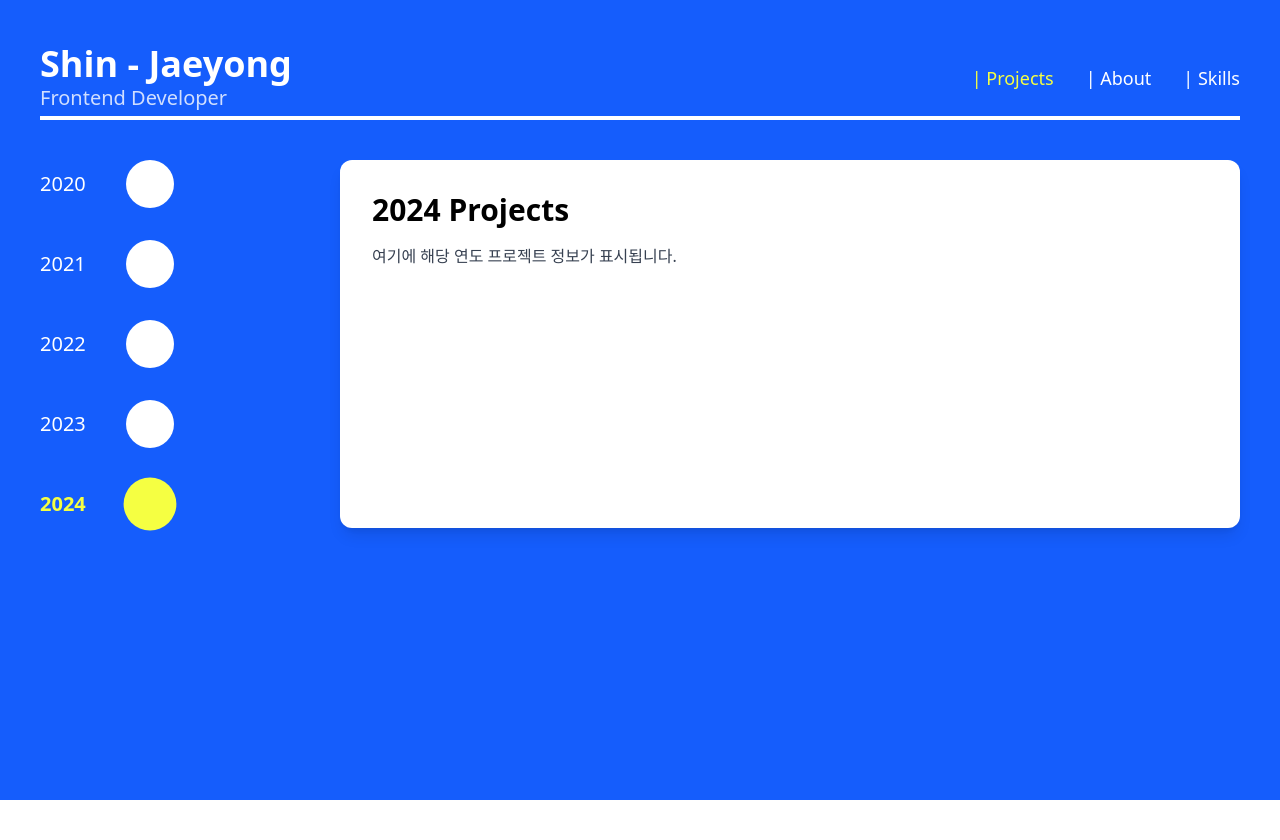
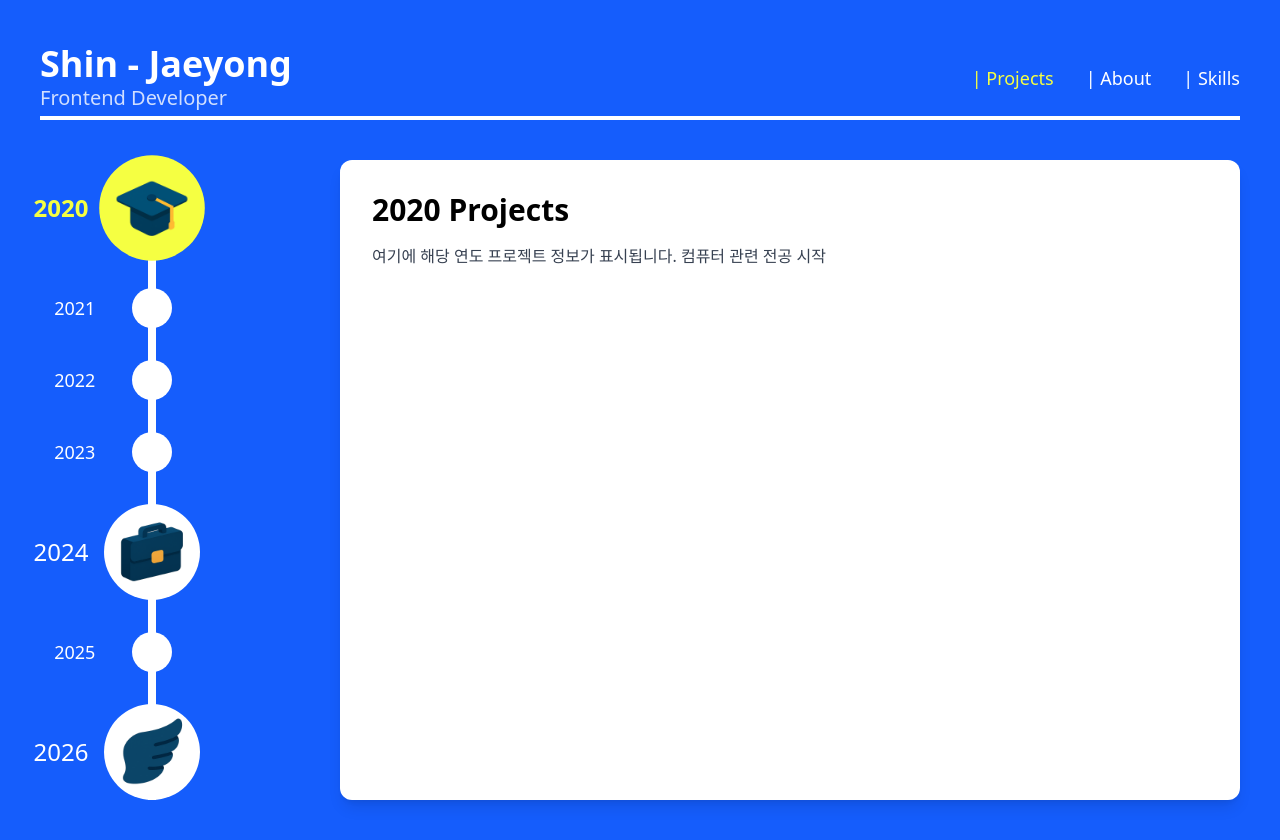
Before and after one commit to FoggyCaligo/Portfolio, a Vue app: page / in a window 1280 px wide. Before the commit the page ends 800 px from the top, so only its background shows below. Built offline with nearby package versions, Linux system fonts and the light colour scheme.

Commit message:
add - TimeLine.vue PC ver

```diff
--- a/package.json
+++ b/package.json
@@ -9,6 +9,7 @@
     "preview": "vite preview"
   },
   "dependencies": {
+    "dayjs": "^1.11.19",
     "vue": "^3.5.24",
     "vue-router": "^4.6.3"
   },
--- /dev/null
+++ b/src/components/TimeLine.vue
@@ -0,0 +1,46 @@
+<script setup lang="ts">
+  import type { TimelineItem } from '../data/timeline'
+
+  defineProps<{
+    items: TimelineItem[]
+    selectedItem: TimelineItem | null
+  }>()
+
+  const emit = defineEmits<{
+    (e: 'select', item: TimelineItem): void
+  }>()
+
+  const classMainWrapper = "relative w-24 h-full flex flex-col ml-16 mr-2 gap-8 box-border items-center";
+  const classCenterLine = "absolute top-0 w-0 h-full  border-4 border-white left-1/2 -translate-x-1/2";
+  const classItem = 'relative flex flex-row justify-center items-center w-full h-full z-10 cursor-pointer';
+  const classCircleBase = 'rounded-full transition-transform transition-colors duration-300 ease-out flex';
+  const classCircleBig = "w-24 h-24";
+  const classCircleSmall = "w-10 h-10";
+  const classSelected = "bg-yellow scale-110";
+  const classUnSelected = "bg-white";
+
+
+  </script>
+
+  <template>
+    <div :class="classMainWrapper">
+      <div :class="classCenterLine"/>
+      <div v-for="item in items" :key="item.year" :class="classItem" @click="emit('select', item)">
+        <div :class="[
+          'absolute -translate-x-full pr-6 whitespace-nowrap transition-transform transition-colors duration-300 ease-out',
+          item?.year === selectedItem?.year ? 'text-yellow font-bold' : 'text-white',
+          item.icon ? 'text-2xl' : 'text-lg'
+        ]">
+          {{ item.year }}
+        </div>
+        <div
+            :class="[
+              classCircleBase,
+              item.icon ? classCircleBig : classCircleSmall,
+              item?.year === selectedItem?.year ? classSelected : classUnSelected
+            ]">
+          <img v-if="item.icon" :src="item.icon" />
+        </div>
+      </div>
+    </div>
+  </template>
--- a/src/components/TimeLineItem.vue
+++ /dev/null
@@ -1,49 +0,0 @@
-<script setup lang="ts">
-    const props = defineProps<{
-      label: string | number
-      active: boolean
-      icon : string
-    }>()
-
-
-
-    const baseCircleClass = "w-12 h-12 rounded-full border-none flex items-center justify-center transition-all"
-
-    const bigSizeClass=" w-32 h-32"
-    const smallSizeClass = " w-12 h-12"
-
-    const onSelectedClass = " bg-yellow border-yellow scale-110"
-    const onNormalClass = " bg-white border-white scale-100"
-
-
-    const getMenuClass = () => {
-        return props.icon
-            ? baseCircleClass + bigSizeClass + (props.active ? onSelectedClass : onNormalClass)
-            : baseCircleClass + smallSizeClass + (props.active ? onSelectedClass : onNormalClass)
-    }
-
-    const emit = defineEmits(['click'])
-
-
-    </script>
-
-    <template>
-      <div
-        class="flex justify-center items-center gap-10 cursor-pointer select-none"
-        @click="emit('click')"
-      >
-        <!-- Label text -->
-        <span
-            class="text-white text-xl transition-all"
-            :class="props.active ? 'text-yellow font-bold' : 'text-white'"
-        >
-          {{ props.label }}
-        </span>
-        <!-- Circle -->
-        <div :class="getMenuClass()">
-            <img :src="props.icon" v-if="props.icon" alt="icon" class="w-16 h-16"/>
-        </div>
-
-
-      </div>
-    </template>
--- /dev/null
+++ b/src/data/timeline.ts
@@ -0,0 +1,47 @@
+export interface TimelineItem {
+  year: number
+  icon?: string
+  title: string
+  description: string
+}
+
+export const timelineData: TimelineItem[] = [
+  {
+    year: 2020,
+    icon: '/src/assets/icons/icon_univ.png',
+    title: '대학교 입학',
+    description: '컴퓨터 관련 전공 시작'
+  },
+  {
+    year: 2021,
+    title: '',
+    description: ''
+  },
+  {
+    year: 2022,
+    title: '',
+    description: ''
+  },
+  {
+    year: 2023,
+    title: '',
+    description: ''
+  },
+  {
+    year: 2024,
+    icon: '/src/assets/icons/icon_suitcase.png',
+    title: '실무 경험',
+    description: '프론트엔드 실무 시작'
+  },
+  {
+    year: 2025,
+    title: '',
+    description: ''
+  },
+  {
+    year: 2026,
+    icon: '/src/assets/icons/icon_wing.png',
+    title: '다음 도약',
+    description: '확장 예정'
+  }
+]
--- a/src/pages/ProjectsPage.vue
+++ b/src/pages/ProjectsPage.vue
@@ -1,44 +1,37 @@
 <script setup lang="ts">
-    import { ref } from 'vue'
+  import dayjs from 'dayjs'
+  import { ref } from 'vue'
+  import { timelineData } from '../data/timeline'
+  import TimeLine from '../components/TimeLine.vue'
 
-    import TimeLineItem from '../components/TimeLineItem.vue'
+  const selectedItem = ref<TimeLineItem | null>(timelineData[0])
 
-    const years = [2020, 2021, 2022, 2023, 2024]
-    const selectedYear = ref(2024) // 기본 선택 연도
+  const handleSelect = (item : TimeLineItem) => {
+    selectedItem.value = item
+  }
 
-
-    const icons = {
-        2020 :  "~/assets/icons/icon_univ.png",
-    }
-
-    const selectYear = (year: number) => {
-        selectedYear.value = year
-    }
 </script>
 
 <template>
-    <div class="flex justify-between w-full h-full pt-10">
 
-    <!-- LEFT TIMELINE -->
-    <div class="w-fit flex flex-col gap-8">
-      <TimeLineItem
-        v-for="year in years"
-        :key="year"
-        :label="year"
-        :active="selectedYear === year"
-        @click="selectYear(year)"
+  <div class="flex justify-between w-full h-full pt-10">
+
+    <div class="w-fit flex flex-col ">
+      <TimeLine
+        :items="timelineData"
+        :selectedItem="selectedItem"
+        @select="handleSelect"
       />
-
     </div>
 
-    <!-- RIGHT CONTENT -->
     <div class="w-3/4 p-8 bg-white rounded-xl shadow-lg">
       <h2 class="text-3xl font-bold mb-4">
-        {{ selectedYear }} Projects
+        {{ selectedItem?.year }} Projects
       </h2>
 
       <p class="text-gray-700">
         여기에 해당 연도 프로젝트 정보가 표시됩니다.
+        {{ selectedItem?.description }}
       </p>
     </div>
   </div>
```
Also changed, not shown: 1 other file (tests, documents, lock files or other folders).
